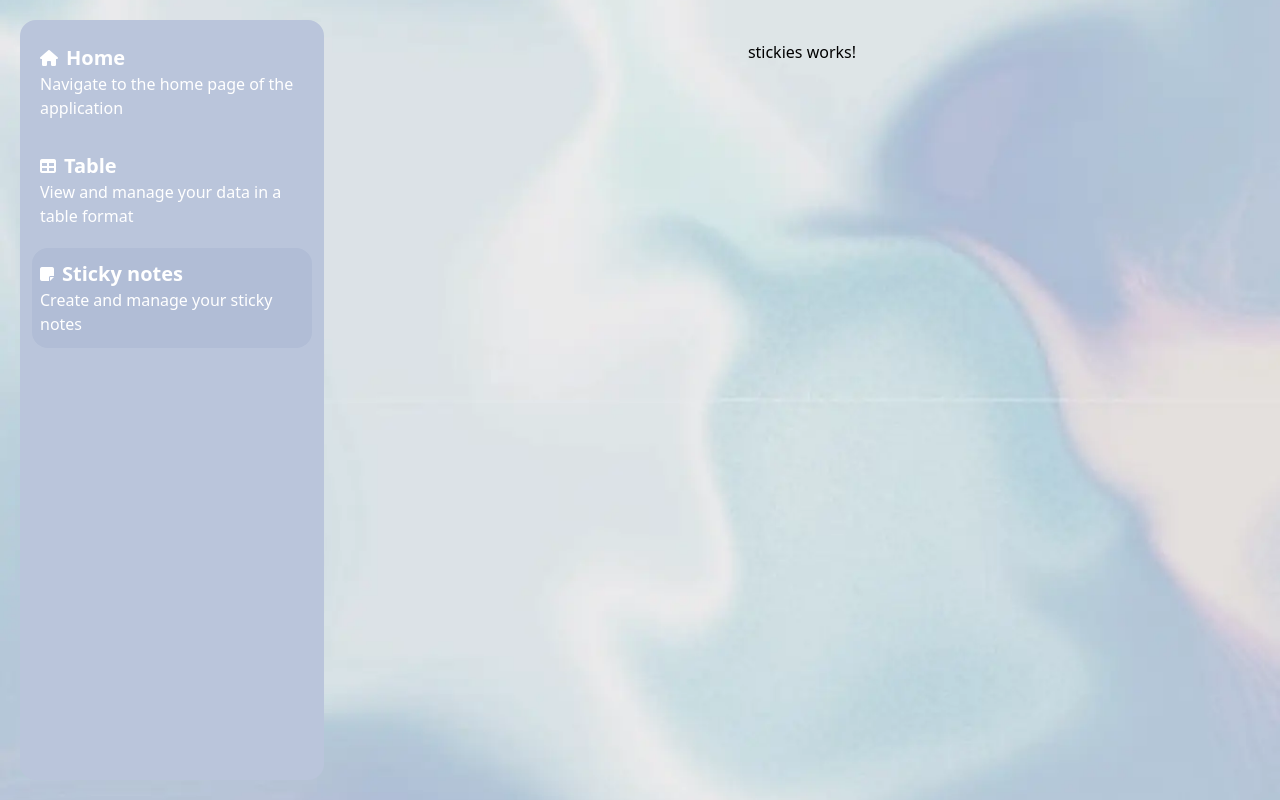
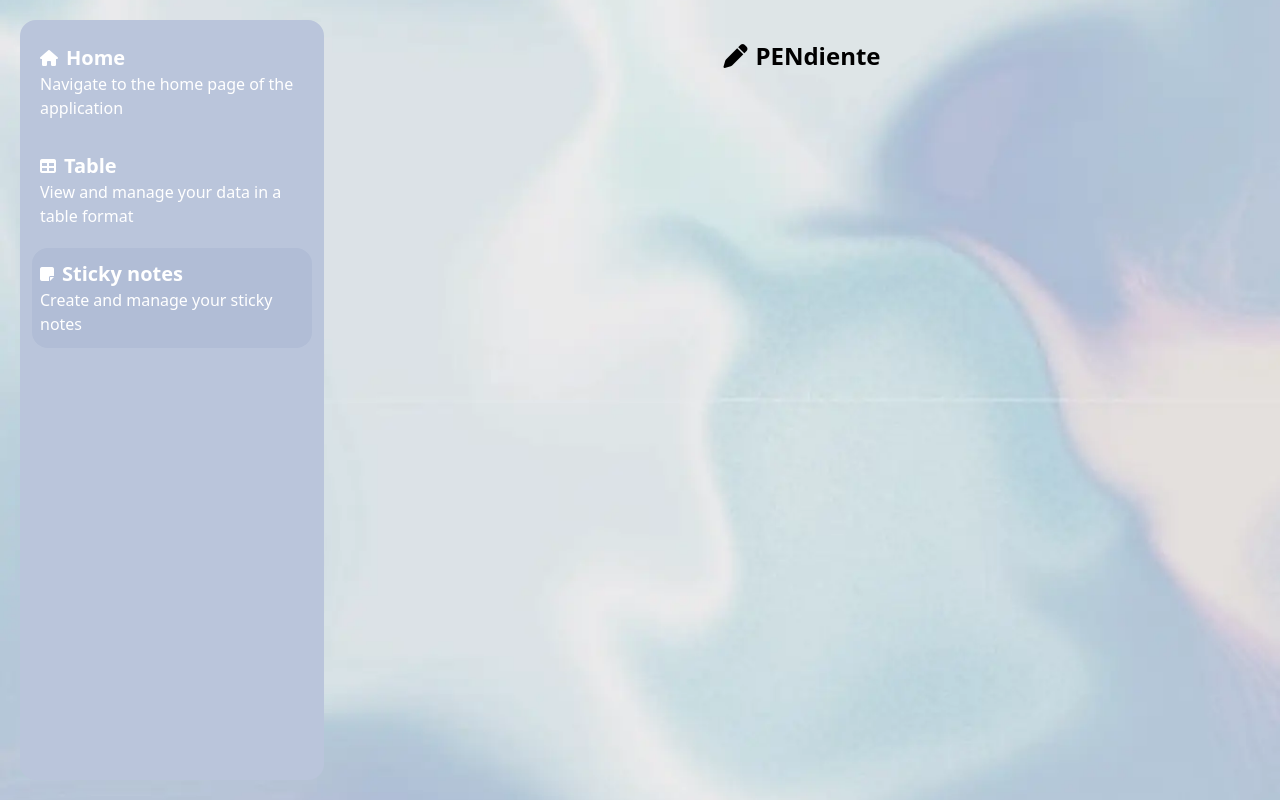
Before and after one commit to Calefon/IFTS11_FrontEnd_TPFinal, an Angular app: page /sticky in a window 1280 px wide. Built offline with nearby package versions, Linux system fonts and the light colour scheme.

Commit message:
creado servicio stickies

```diff
--- a/src/app/app.config.ts
+++ b/src/app/app.config.ts
@@ -2,10 +2,12 @@ import { ApplicationConfig, provideZoneChangeDetection } from '@angular/core';
 import { provideRouter } from '@angular/router';
 
 import { routes } from './app.routes';
+import { provideHttpClient } from '@angular/common/http';
 
 export const appConfig: ApplicationConfig = {
   providers: [
     provideZoneChangeDetection({ eventCoalescing: true }),
     provideRouter(routes),
+    provideHttpClient()
   ],
 };
--- a/src/app/features/stickies/stickies.component.html
+++ b/src/app/features/stickies/stickies.component.html
@@ -1 +1,9 @@
-<p>stickies works!</p>
+<section class="flex flex-col gap-4 w-full h-full">
+  <section class="flex gap-2 items-center justify-end">
+    <i class="fa-solid fa-pen text-2xl"></i>
+    <h2 class="text-2xl font-bold">PENdiente</h2>
+  </section>
+  <section class="grid grid-cols-3 gap-4">
+
+  </section>
+</section>
--- /dev/null
+++ b/src/app/models/sticky.model.ts
@@ -0,0 +1,4 @@
+export interface Sticky{
+    titulo: string,
+    contenido: string
+}
--- /dev/null
+++ b/src/app/services/stickies-api.service.ts
@@ -0,0 +1,29 @@
+import { Injectable, inject } from '@angular/core';
+import { environment } from '../../environments/environment';
+import { HttpClient } from '@angular/common/http';
+import { Sticky } from '../models/sticky.model';
+
+@Injectable({
+  providedIn: 'root'
+})
+export class StickiesApiService {
+  private _stickiesApiURL = environment.API_STICKIES_URL;
+  private _http = inject(HttpClient);
+
+  constructor() { }
+
+  getAllStickies(){
+    let reqURL = this._stickiesApiURL + '/all';
+    return this._http.get<Sticky[]>(reqURL);
+  }
+
+  createNewSticky(newSticky : Sticky){
+    let reqURL = this._stickiesApiURL + '/new';
+    return this._http.post<Sticky>(reqURL, newSticky);
+  }
+
+  deleteSticky(stickyId : string){
+    let reqURL = `${this._stickiesApiURL}/new/${stickyId}`
+    return this._http.delete<Sticky>(reqURL);
+  }
+}
```
